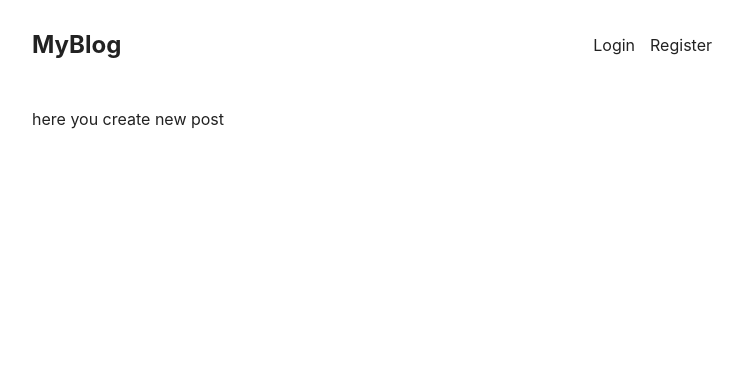
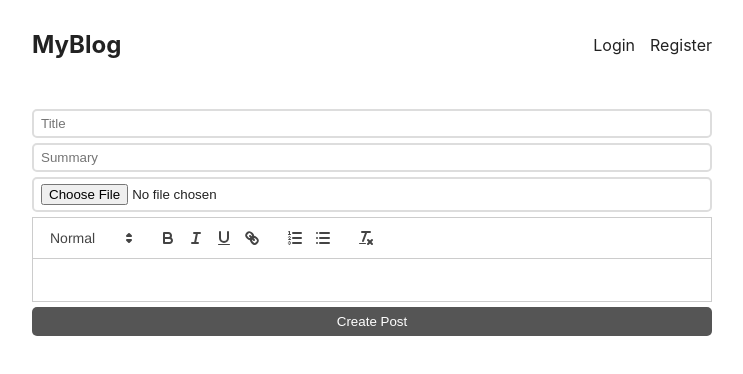
Before and after one commit to Louiskok888/MERN-Stack-blog, a React (Create React App) app: page /create in a window 1280 px wide. Shown: the top 374 px of the page, without its empty margins (268-1011 px from the left). Built offline with nearby package versions, Linux system fonts and the light colour scheme; no server answers.

Commit message:
create post page modified

```diff
--- a/package.json
+++ b/package.json
@@ -8,6 +8,7 @@
     "@testing-library/user-event": "^13.5.0",
     "react": "^18.2.0",
     "react-dom": "^18.2.0",
+    "react-quill": "^2.0.0",
     "react-router-dom": "^6.6.1",
     "react-scripts": "5.0.1",
     "web-vitals": "^2.1.4"
--- a/src/App.css
+++ b/src/App.css
@@ -93,6 +93,6 @@
   padding: 7px 0;
 }
 
-form h1{
+form.login h1, form.register h1{
   text-align: center;
 }
--- a/src/pages/CreatePost.js
+++ b/src/pages/CreatePost.js
@@ -1,5 +1,48 @@
-export default function CreatePost(){
-    return(
-        <div>here you create new post</div>
-    )
+import { useState } from "react";
+import ReactQuill from "react-quill";
+import "react-quill/dist/quill.snow.css";
+
+export default function CreatePost() {
+  const [title, setTitle] = useState("");
+  const [summary, setSummary] = useState("");
+  const [content, setContent] = useState("");
+  const [files, setFiles] = useState("");
+  async function createNewPost(ev) {
+    const data = new FormData()
+    data.set('title', title)
+    data.set('summary', summary)
+    data.set('content', content)
+    data.set('file', files[0])
+    ev.preventDefault()
+    const response = await fetch('http://localhost:4000/post', {
+        method: 'POST',
+        body: data,
+    })
+  }
+
+  return (
+    <form onSubmit={createNewPost}>
+      <input
+        type="title"
+        placeholder={"Title"}
+        value={title}
+        onChange={(ev) => setTitle(ev.target.value)}
+      />
+      <input
+        type="summary"
+        placeholder={"Summary"}
+        value={summary}
+        onChange={ev => setSummary(ev.target.value)}
+      />
+      <input
+        type="file"
+        onChange={ev => setFiles(ev.target.value)}
+      />
+      <ReactQuill
+        value={content}
+        onChange={newValue => setContent(newValue)}
+      />
+      <button style={{ marginTop: "5px" }}>Create Post</button>
+    </form>
+  );
 }
```
Also changed, not shown: 1 other file (tests, documents, lock files or other folders).
